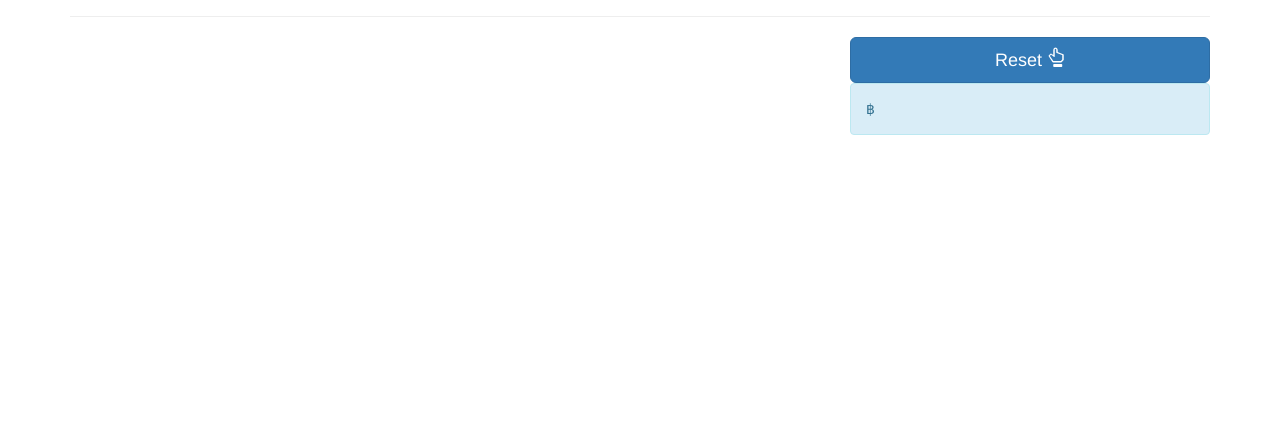
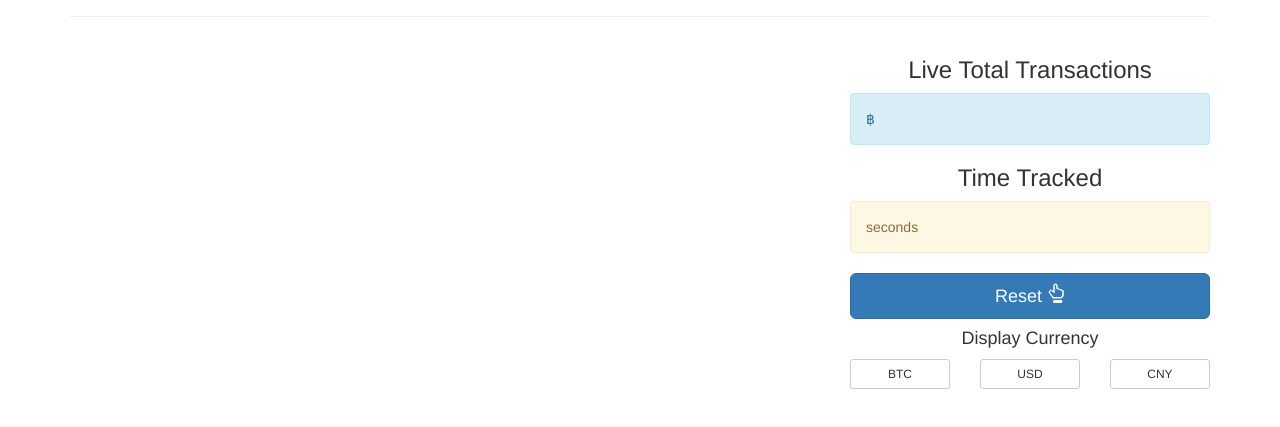
Before and after one commit to bucko13/btc-blockchain-transactions-visualizers, a website: page client/index.html in a window 1280 px wide. Shown: the part 83-510 px from the top of the page. Drawn offline with nearby package versions, Linux system fonts and the light colour scheme; some packages are replaced by stand-ins of ours; a script that the page names is missing.

Commit message:
stylings and adding some elements for additional functionality

```diff
--- a/client/index.html
+++ b/client/index.html
@@ -23,12 +23,26 @@
 
      <!--    <div id='transaction-container' ng-repeat="transaction in transactions track by $index">{{ transaction }}</div> -->
       </div>
-      <div class="col-md-4">
-      <div>
+      <div class="col-md-4 dashboard">
+        <h3 style="text-align: center;">Live Total Transactions</h3>
+         <div class="alert alert-info" id="total-transactions" role="alert" >฿{{ totalTransactions }}</div>
+         <h3 style="text-align: center;">Time Tracked</h3>
+          <div class="alert alert-warning" id="total-transactions" role="alert" >{{ totalTime }} seconds</div>
         <button type="button" class="btn btn-primary btn-lg btn-block" ng-click="resetTransactions()">Reset    <span class="glyphicon glyphicon-hand-up" aria-hidden="true"></span></button>
-         <div class="alert alert-info" id="total-transactions" role="alert" >฿{{ totalTransactions }}</div>
+
+        <h4 style="text-align: center">Display Currency</h4>
+        <div class="row">
+          <div class="col-sm-4">
+            <button type="button" class="btn btn-default btn-sm btn-block" ng-click="currencyBTC()">BTC</button>
+          </div>
+          <div class="col-sm-4">
+            <button type="button" class="btn btn-default btn-sm btn-block" ng-click="currencyUSD()">USD</button>
+          </div>
+          <div class="col-sm-4">
+            <button type="button" class="btn btn-default btn-sm btn-block" ng-click="currencyCNY()">CNY</button>
+          </div>
+        </div>
       </div>
-    </div>
   </div>
 
   <script src="app.js"></script>
```
